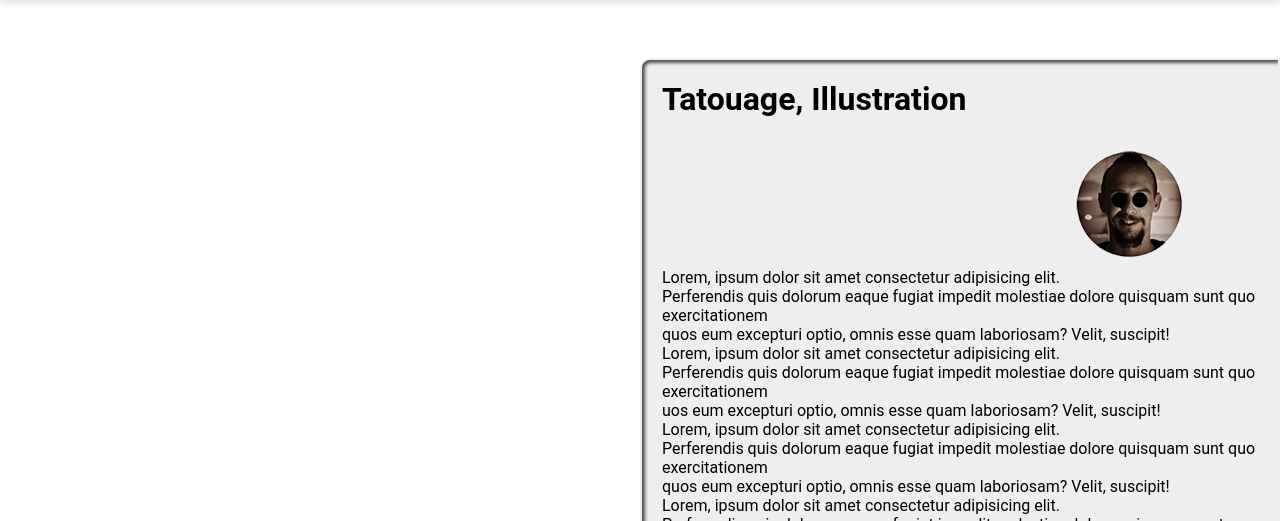
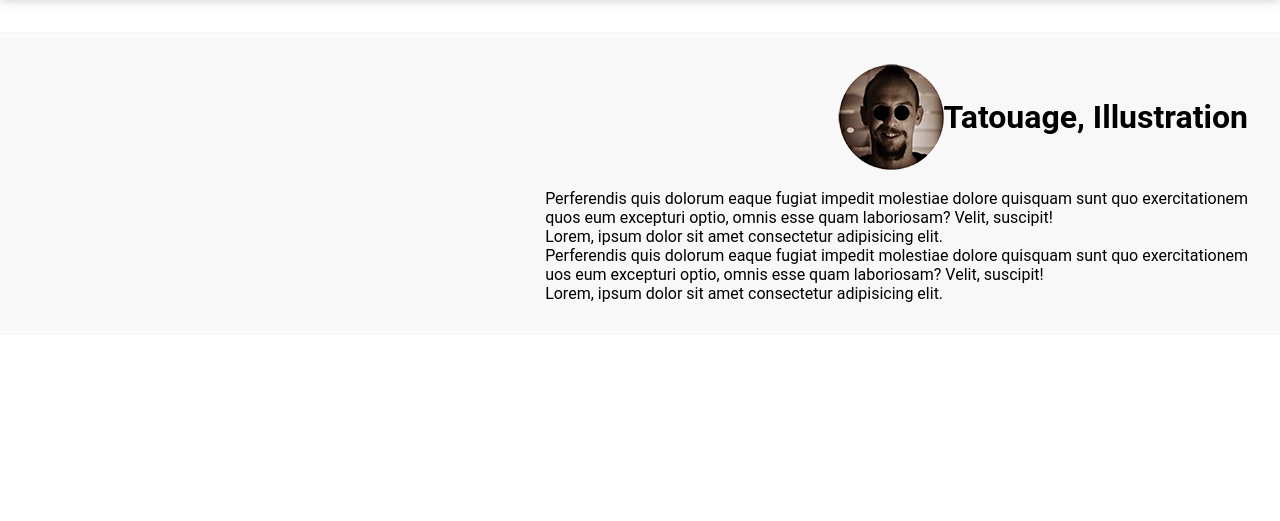
Before and after one commit to ASyhnes/tattoo, a PHP site: page / in a window 1280 px wide; the page is wider, and only the part inside the window is pictured. Shown: the part 70-591 px from the top of that part. Run offline with PHP 8.4, Linux system fonts and the light colour scheme; grey boxes are pictures that could not be loaded.

Commit message:
maj page accueille

```diff
--- a/dex.css
+++ b/dex.css
@@ -6,10 +6,11 @@
 
 .dexcontainer {
   z-index: 98;
-background-color: #ffffff;
+  background-color: #ffffffa1;
+  backdrop-filter: blur(1px);
   padding-top: 40px;
   padding-bottom: 40px;
-  box-shadow: 0px -50px 40px rgb(255, 255, 255), 0px 50px 40px rgb(255, 255, 255) ;
+  box-shadow: 0px -50px 40px 20px #ffffffa1, 0px 50px 40px #ffffffa1 ;
 }
 
 .dex {
--- a/general.css
+++ b/general.css
@@ -15,39 +15,72 @@ body {
 
 .lore-container {
     display: flex;
-    justify-content: flex-end;
+    justify-content: flex-end; /* Aligner .lore à la fin (à droite) */
+    width: 100%; /* Assure que le container prend toute la largeur */
 }
 
 .lore {
-    margin-top: 10%;
-    margin-bottom: 20%;
-    padding: 20px;
-    border-top-left-radius: 10px;
-    border-bottom-left-radius: 10px;
-    background-color: rgba(134, 134, 134, 0.137);
+    margin-top: 8%;
+    margin-bottom: 10%;
+    padding: 30px;
+    background-color: rgba(238, 238, 238, 0.438);
     backdrop-filter: blur(1px);
-    width: 50%;
+    width: 100%; /* .lore prend toute la largeur */
     border: 2px solid transparent;
     position: relative;
     box-sizing: border-box;
     overflow: hidden;
+    display: flex;
+    flex-direction: column;
+    align-items: flex-end; /* Aligner le contenu de .lore à droite */
 }
 
 .lore::before {
     content: '';
     position: absolute;
-    top: -2px; /* La taille de la bordure */
-    left: -2px; /* La taille de la bordure */
-    right: -2px; /* La taille de la bordure */
-    bottom: -2px; /* La taille de la bordure */
-    border: 4px solid black;
+    top: -2px;
+    left: -2px;
+    right: -2px;
+    bottom: -2px;
+    border: 4px solid rgb(255, 255, 255);
     border-right: none;
-    border-top-left-radius: 10px;
-    border-bottom-left-radius: 10px;
-    filter: blur(2px); /* Ajuste le niveau de flou ici */
-    /* Créer un effet de flou pixelisé */
+    border-left: none;
+    filter: blur(2px);
     z-index: -1;
 }
+
+.lore-header {
+    display: flex;
+    align-items: center;
+    justify-content: flex-end; /* Aligner l'image et le titre à droite */
+    width: fit-content; /* Ajuste la largeur au contenu */
+    margin-left: auto; /* Pousse le contenu vers la droite */
+}
+.lore-content {
+    font-size: 1rem;
+    text-align: justify; /* Justifier le texte */
+    width: fit-content; /* Ajuste la largeur au contenu */
+    margin-left: auto; /* Pousse le contenu vers la droite */
+}
+
+.lore-image {
+    max-width: 200px;
+    margin-left: 20px; /* Espace à gauche de l'image */
+}
+
+.lore-title {
+    font-size: 2vw; /* Adapte la taille du titre à la largeur de l'écran */
+    margin: 0;
+    font-family: 'Roboto', sans-serif;
+    font-weight: bold;
+    font-size: xx-large;
+    text-align: right; /* Aligner le titre à droite */
+    /* Ajoute une taille minimale et maximale pour garantir la lisibilité */
+    min-font-size: 18px; /* Taille minimale pour les petits écrans */
+    max-font-size: 36px; /* Taille maximale pour les grands écrans */
+}
+
+
 
 
 .event-container {
--- a/index.php
+++ b/index.php
@@ -10,6 +10,9 @@
     <link rel="stylesheet" href="general.css">
     <link rel="stylesheet" href="bouton.css">
     <link rel="stylesheet" href="carroussel.css">
+    <link href="https://fonts.googleapis.com/css2?family=Bebas+Neue&display=swap" rel="stylesheet">
+
+
 </head>
 <body>
 
@@ -25,24 +28,21 @@
     <div class="lore-container">
 
       <div class="lore">
-        <h1>Tatouage, Illustration</h1>
+        <div class="lore-header">
+            <img src="Icones/portrait.png" alt="Portrait" class="lore-image">
+            <h1 class="lore-title">Tatouage, Illustration</h1>
+        </div>
+        <br>
+        <div class="lore-content">
+          Perferendis quis dolorum eaque fugiat impedit molestiae dolore quisquam sunt quo exercitationem <br>
+          quos eum excepturi optio, omnis esse quam laboriosam? Velit, suscipit!<br>
+          Lorem, ipsum dolor sit amet consectetur adipisicing elit.<br>
+          Perferendis quis dolorum eaque fugiat impedit molestiae dolore quisquam sunt quo exercitationem <br>
+          uos eum excepturi optio, omnis esse quam laboriosam? Velit, suscipit!<br>
+          Lorem, ipsum dolor sit amet consectetur adipisicing elit.<br>
 
+        </div>
 
-        <br>
-        Lorem, ipsum dolor sit amet consectetur adipisicing elit.             <img src="Icones/portrait.png" alt="Thistle "><br>
-        Perferendis quis dolorum eaque fugiat impedit molestiae dolore quisquam sunt quo exercitationem <br>
-        quos eum excepturi optio, omnis esse quam laboriosam? Velit, suscipit!<br>
-        Lorem, ipsum dolor sit amet consectetur adipisicing elit.<br>
-        Perferendis quis dolorum eaque fugiat impedit molestiae dolore quisquam sunt quo exercitationem <br>
-        uos eum excepturi optio, omnis esse quam laboriosam? Velit, suscipit!<br>
-        Lorem, ipsum dolor sit amet consectetur adipisicing elit.<br>
-        Perferendis quis dolorum eaque fugiat impedit molestiae dolore quisquam sunt quo exercitationem <br>
-        quos eum excepturi optio, omnis esse quam laboriosam? Velit, suscipit!<br>
-        Lorem, ipsum dolor sit amet consectetur adipisicing elit.<br>
-        Perferendis quis dolorum eaque fugiat impedit molestiae dolore quisquam sunt quo exercitationem <br>
-        quos eum excepturi optio, omnis esse quam laboriosam? Velit, suscipit!<br>
-        <br>
-        <br>
 
       </div>
     </div>
```
Also changed, not shown: Icones/portrait.png.
